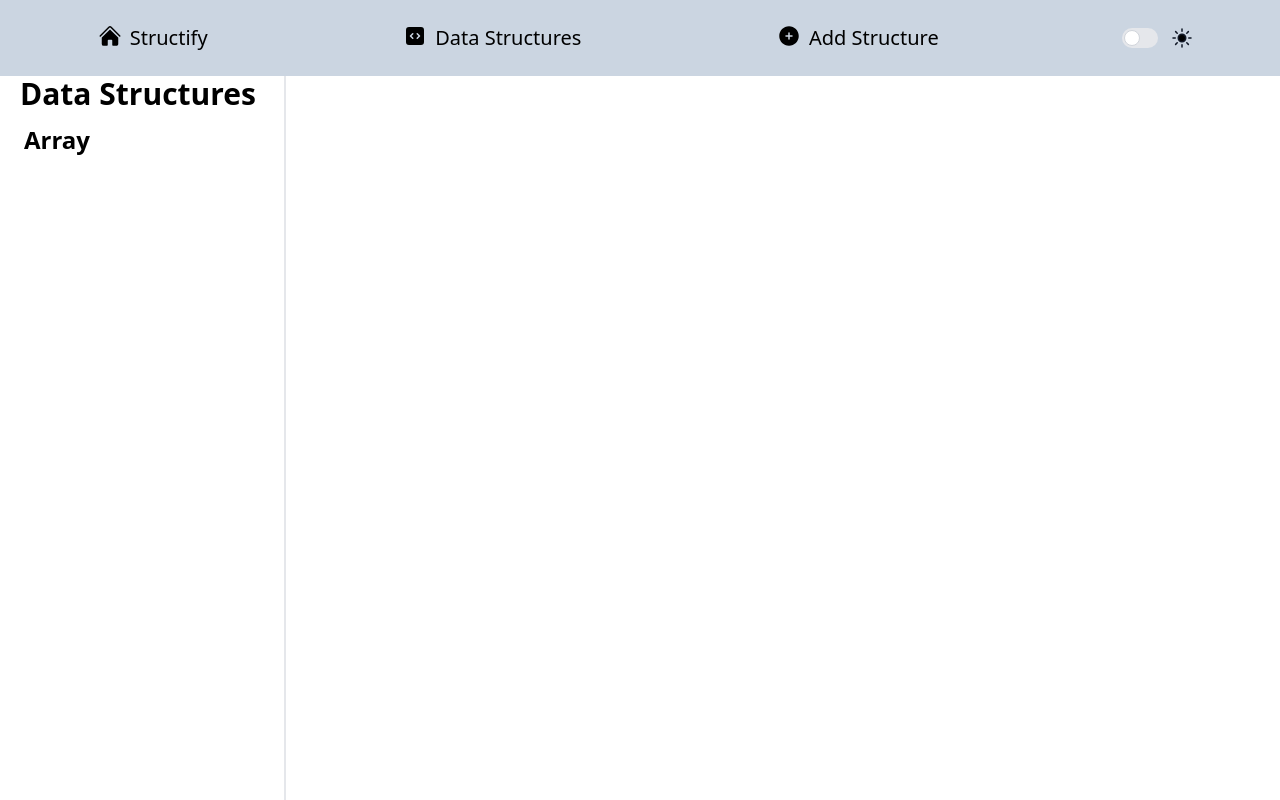
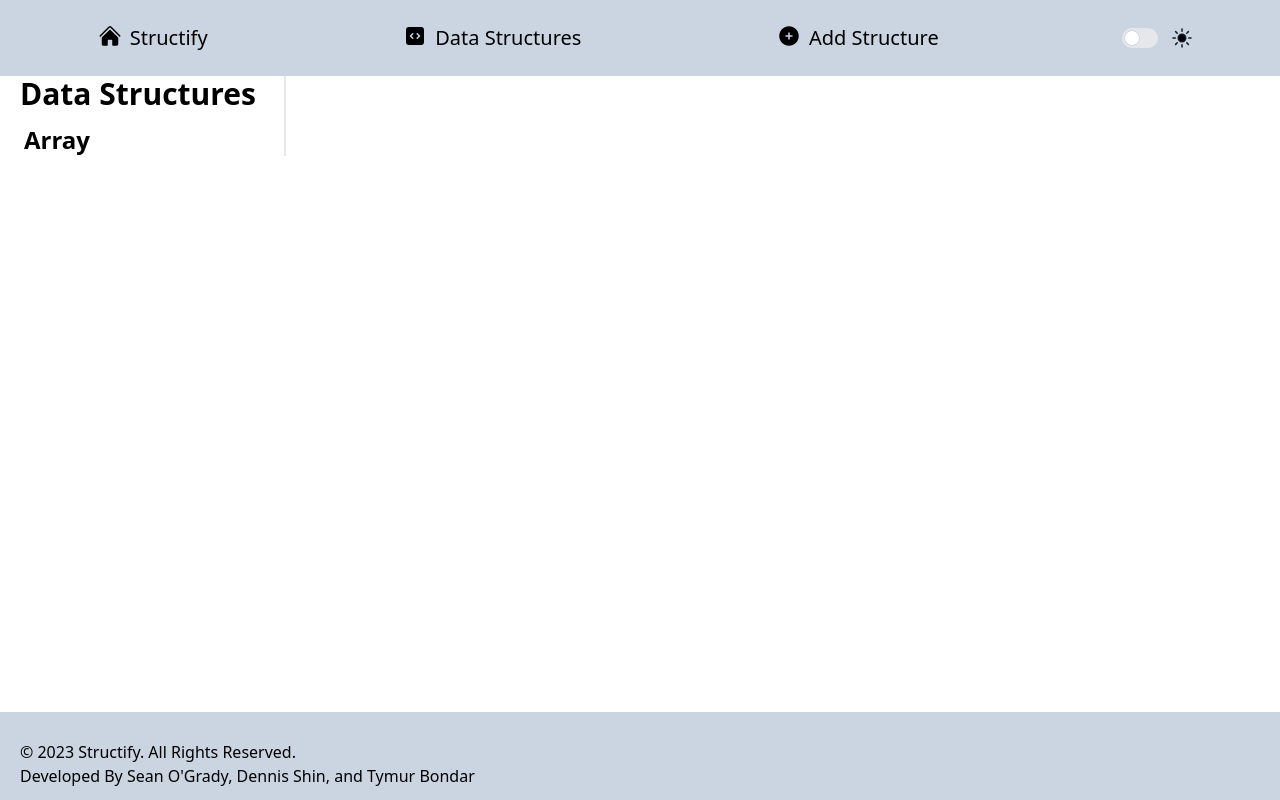
Before and after one commit to sean-a-ogrady/data-structure-learning-app, a React (Vite) app: page /data-structures in a window 1280 px wide. Shown: the top 800 px of the page. Built offline with nearby package versions, Linux system fonts and the light colour scheme; data requests are answered from the project's data file.

Commit message:
add sticky side menu

```diff
--- a/src/routes/structuresList.jsx
+++ b/src/routes/structuresList.jsx
@@ -7,7 +7,7 @@ export default function StructuresList(){
     return(
         <div className="flex" >
 
-            <ul className="ml-5 h-screen border-solid border-r-2 dark:text-complimentary-dark" >
+            <ul className="ml-5 h-min sticky top-5 border-solid border-r-2 dark:text-complimentary-dark" >
                 <h1 className="text-3xl text-center font-extrabold mr-5 pr-2 mb-3 dark:text-red-dark">Data Structures</h1>
                 {structures.map(structure => (
                     <li className=' ml-1 text-2xl font-semibold text-left mr-5' key={structure.name}>
```
